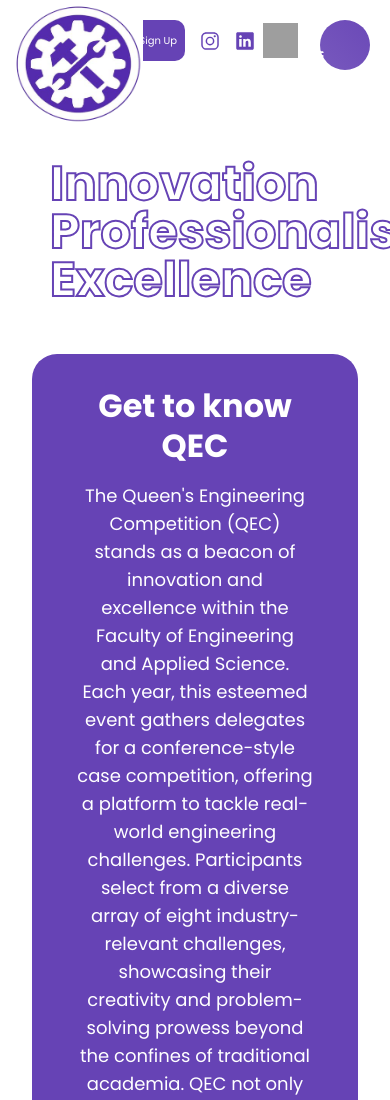
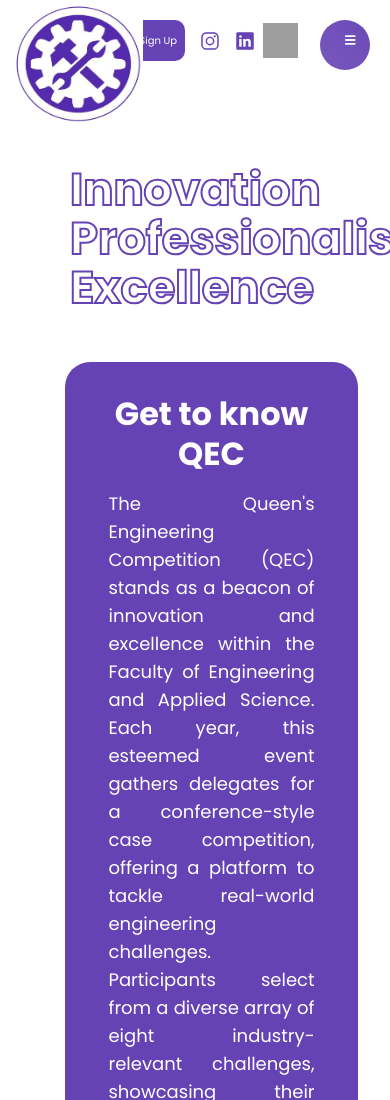
Before and after one commit to Kanik-a/QEC, a plain HTML site: page index.html in a window 390 px wide. Shown: the top 1100 px of the page. Drawn offline with nearby package versions, Linux system fonts and the light colour scheme; grey boxes are pictures that could not be loaded.

Commit message:
Update style.css

```diff
--- a/style.css
+++ b/style.css
@@ -21,12 +21,13 @@ body {
     line-height: 2.2rem;
     font-weight: 400;
     font-style: normal;
+
 }
 /* INDEX- LANDING PAGE*/
 /* Logo Styling */
 .logo {
     position: absolute;
-    top: 1rem; /* Adjusted for better spacing */
+    top: 0.8rem; /* Adjusted for better spacing */
     left: 1rem; /* Adjusted for better spacing */
     z-index: 10;
     width: 140px;
@@ -58,7 +59,7 @@ body {
     width: 100vw;
     overflow: hidden;
     padding-top: 0;
-    margin-top: 75px;
+    margin-top: 80px;
 }
 .homeHero--inner {
     width: 100%;
@@ -74,20 +75,20 @@ body {
 
    .homeHero__title {
     font-size: 6rem; /* Responsive font size */
-    line-height: 5rem; /* Responsive line height */
+    line-height: 6rem; /* Responsive line height */
     text-align: left;
     color: transparent;
     -webkit-text-stroke: 2px #6643b5;
     -webkit-text-fill-color: white;
     width: 100%; /* Full width */
-    margin: 0;
+    margin-left: 20px;
     font-family: 'Arial', sans-serif;
     z-index: 1;
 }
 
 @media (max-width: 768px){
     .homeHero__title{
-        font-size: 4rem;
+        font-size: 3.5rem;
         line-height: 3.5rem; /* Responsive line height */
         text-align: left;
     }
@@ -95,7 +96,7 @@ body {
 
 @media (max-width: 480px){
     .homeHero__title{
-        font-size: 3rem;
+        font-size: 2.8rem;
         line-height: 3rem;
         text-align: left;
     }
@@ -178,6 +179,13 @@ body {
     display: block;
     -webkit-clip-path: circle(28%);
     clip-path: circle(28%);
+}
+
+@media (max-width: 480px){ /* removing animation for phone screen */
+    .cb-cursor #reel-clips{
+        width: 0px;
+        height: 0px;
+    }
 }
 /* End*/
 
@@ -357,8 +365,8 @@ input[type="checkbox"] {
         height: 3rem;
         width: 3rem;
         font-size: 0.875rem;
-        right: 3rem;
-        top: 2rem;
+        right: 1rem;
+        top: 1rem;
     }
 
     .wrapper ul li a {
@@ -388,8 +396,8 @@ input[type="checkbox"] {
         height: 3rem;
         width: 3rem;
         font-size: 0.75rem;
-        right: 3rem;
-        top: 2rem;
+        right: 1rem;
+        top: 1rem;
     }
 
     .wrapper ul li a {
@@ -409,6 +417,20 @@ input[type="checkbox"] {
     font-size: 1.5rem; /* Responsive font size */
     line-height: 2.5rem;
     border-radius: 1.5625rem;
+    margin-left: 65px;
+}
+
+@media (max-width: 480px){
+    .about p{
+        text-align: justify;
+    }
+
+}
+
+@media (max-width: 768px){
+    .about p{
+        text-align: justify;
+    }
 }
 
 .about h2 {
```
